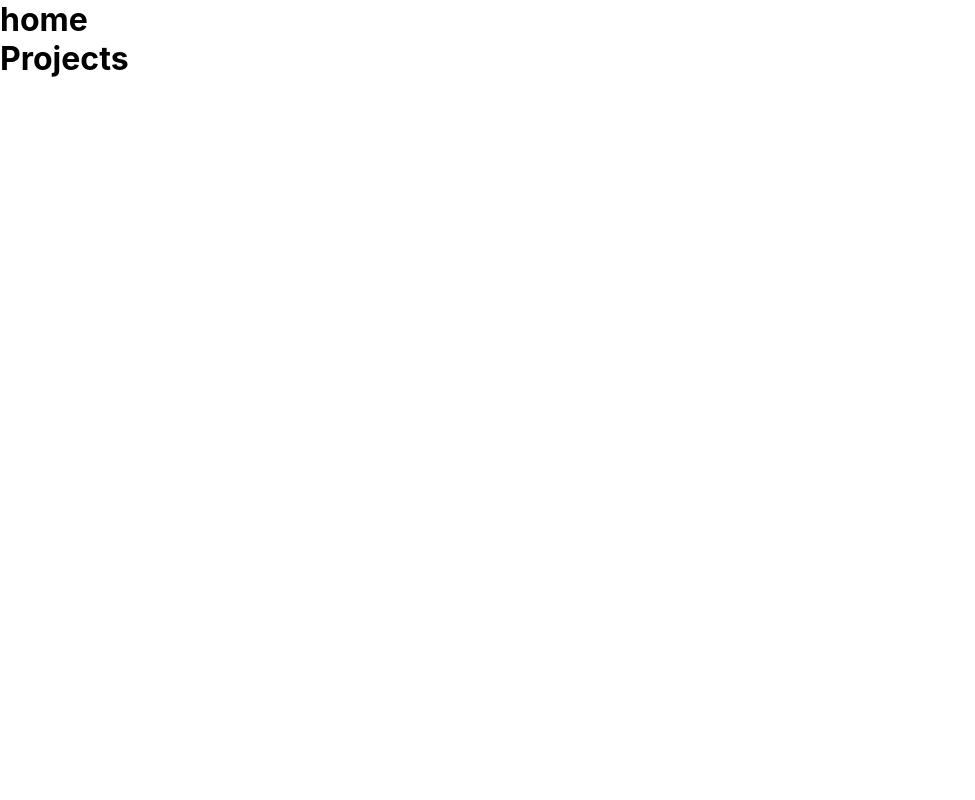
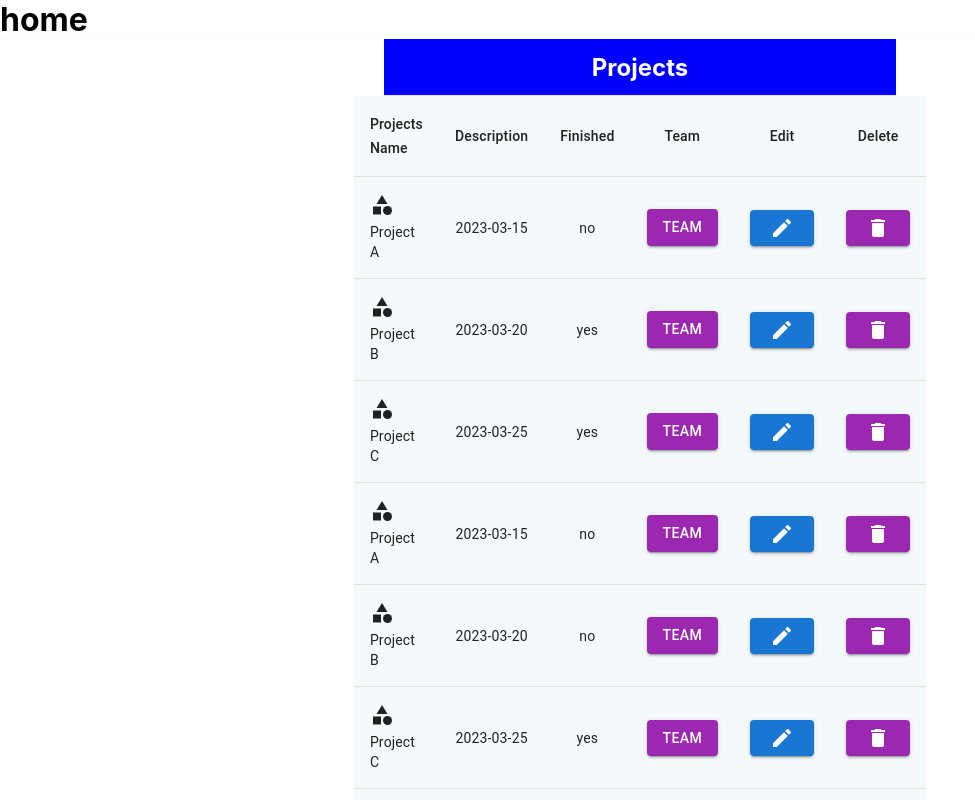
Before and after one commit to JanaTartousy/Advanced-Project, a React (Create React App) app: page /projects in a window 1280 px wide. Shown: the top 800 px of the page, without its empty margins (0-975 px from the left). Built offline with nearby package versions, Linux system fonts and the light colour scheme.

Commit message:
projects table

```diff
--- a/src/pages/projects/projects.js
+++ b/src/pages/projects/projects.js
@@ -1,14 +1,126 @@
-import './projects.css'
+import "./projects.css";
+import React from "react";
+import Table from "@mui/material/Table";
+import TableBody from "@mui/material/TableBody";
+import TableCell from "@mui/material/TableCell";
+import TableHead from "@mui/material/TableHead";
+import TableRow from "@mui/material/TableRow";
+import Paper from "@mui/material/Paper";
+import Button from "@mui/material/Button";
+import TableContainer from "@mui/material/TableContainer";
+import { makeStyles } from "@mui/styles";
+import DeleteIcon from "@material-ui/icons/Delete";
+import EditIcon from "@material-ui/icons/Edit";
+import CategoryIcon from "@material-ui/icons/Category";
+import { Box } from "@mui/system";
+import AddIcon from "@material-ui/icons/Add";
 
-function Projects(props) {
-    return (
+const useStyles = makeStyles({
+  table: {
+    maxWidth: "40%",
+    backgroundColor: "#f4f9fc",
+    margin: "0 auto",
+  },
+});
 
-        <div>
-            <h1>
-                Projects
-            </h1>
-        </div>
-     );
+function Projects() {
+  const classes = useStyles();
+
+  const projects = [
+    { id: 1, name: "Project A", description: "2023-03-15", finished: "no" },
+    { id: 2, name: "Project B", description: "2023-03-20", finished: "yes" },
+    { id: 3, name: "Project C", description: "2023-03-25", finished: "yes" },
+    { id: 1, name: "Project A", description: "2023-03-15", finished: "no" },
+    { id: 2, name: "Project B", description: "2023-03-20", finished: "no" },
+    { id: 3, name: "Project C", description: "2023-03-25", finished: "yes" },
+    { id: 1, name: "Project A", description: "2023-03-15", finished: "no" },
+    { id: 2, name: "Project B", description: "2023-03-20", finished: "yes" },
+    { id: 3, name: "Project C", description: "2023-03-25", finished: "yes" },
+    { id: 1, name: "Project A", description: "2023-03-15", finished: "no" },
+    { id: 2, name: "Project B", description: "2023-03-20", finished: "no" },
+    { id: 3, name: "Project C", description: "2023-03-25", finished: "yes" },
+  ];
+
+  return (
+    <div className="container">
+      <TableContainer component={Paper}>
+        <Box sx={{ display: "flex", justifyContent: "center" }}>
+          <Box
+            sx={{
+              width: "40%",
+              height: "56px",
+              backgroundColor: "blue",
+              display: "flex",
+              justifyContent: "center",
+              alignItems: "center",
+              borderBottom: " 1px solid #E0E0E0",
+              color: "white",
+            }}
+          >
+            <h2>Projects</h2>
+          </Box>
+        </Box>
+
+        <Table className={classes.table} aria-label="projects table">
+          <TableHead>
+            <TableRow>
+              <TableCell className="MuiTableCell-head">Projects Name</TableCell>
+              <TableCell align="center" className="MuiTableCell-head">
+                Description
+              </TableCell>
+              <TableCell align="center" className="MuiTableCell-head">
+                Finished
+              </TableCell>
+              <TableCell align="center" className="MuiTableCell-head">
+                Team
+              </TableCell>
+              <TableCell align="center" className="MuiTableCell-head">
+                Edit
+              </TableCell>
+              <TableCell align="center" className="MuiTableCell-head">
+                Delete
+              </TableCell>
+            </TableRow>
+          </TableHead>
+          <TableBody>
+            {projects.map((project) => (
+              <TableRow key={project.id} className="MuiTableRow-root">
+                <TableCell
+                  component="th"
+                  scope="row"
+                  className="MuiTableCell-root"
+                >
+                  {<CategoryIcon />}
+                  {project.name}
+                </TableCell>
+                <TableCell align="center" className="MuiTableCell-root">
+                  {project.description}
+                </TableCell>
+                <TableCell align="center" className="MuiTableCell-root">
+                  {project.finished}
+                </TableCell>
+                <TableCell align="center" className="MuiTableCell-root">
+                  <Button variant="contained" color="secondary">
+                    Team
+                  </Button>
+                </TableCell>
+                <TableCell align="center" className="MuiTableCell-root">
+                  <Button variant="contained" color="primary">
+                    {<EditIcon />}
+                  </Button>
+                </TableCell>
+                <TableCell align="center" className="MuiTableCell-root">
+                  <Button variant="contained" color="secondary">
+                    {<DeleteIcon />}
+                  </Button>
+                </TableCell>
+              </TableRow>
+            ))}
+          </TableBody>
+        </Table>
+      </TableContainer>
+    </div>
+  );
 }
 
 export default Projects;
```
Also changed, not shown: package.json (+11 -0 lines), 1 other file (tests, documents, lock files or other folders).
